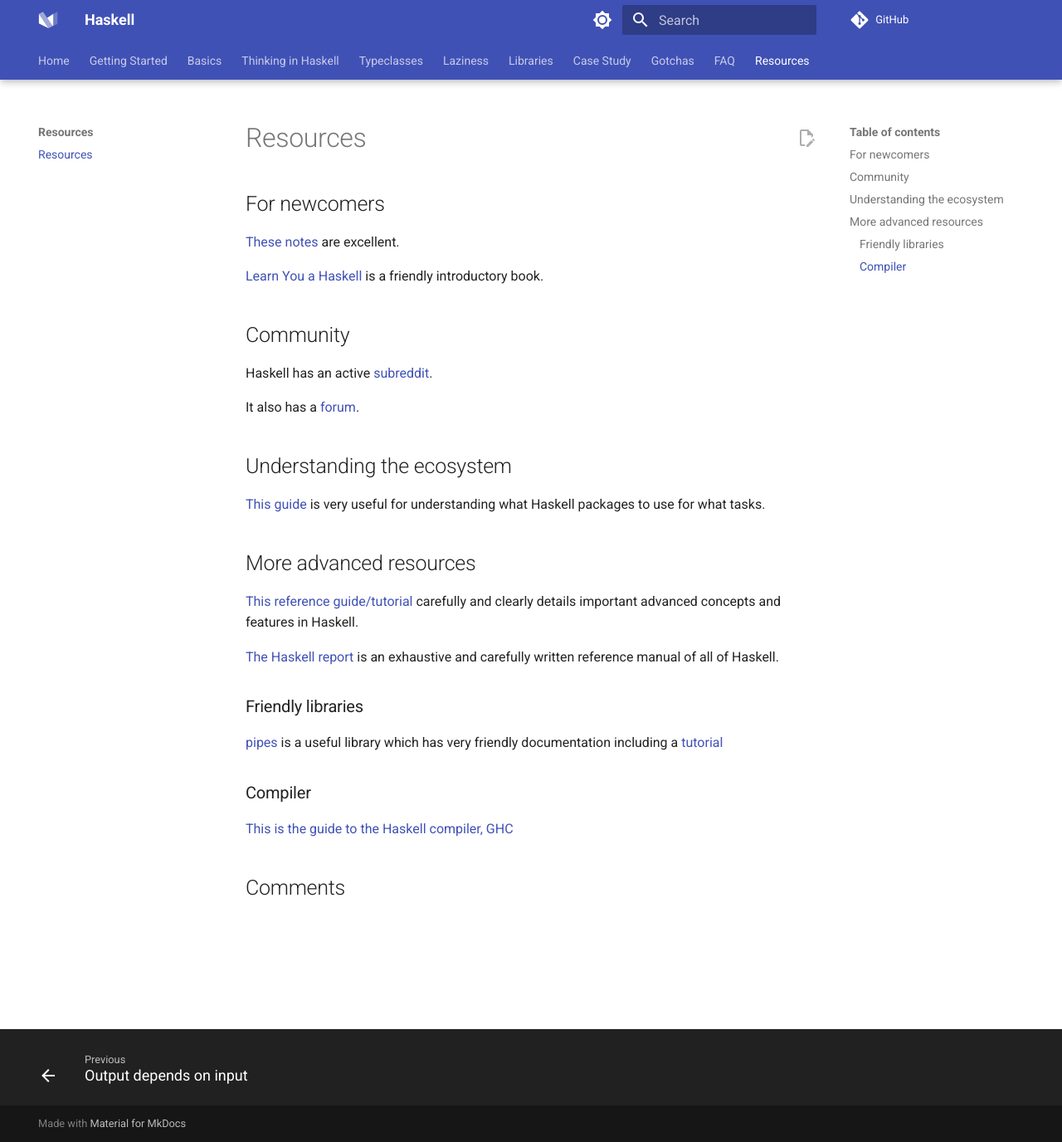
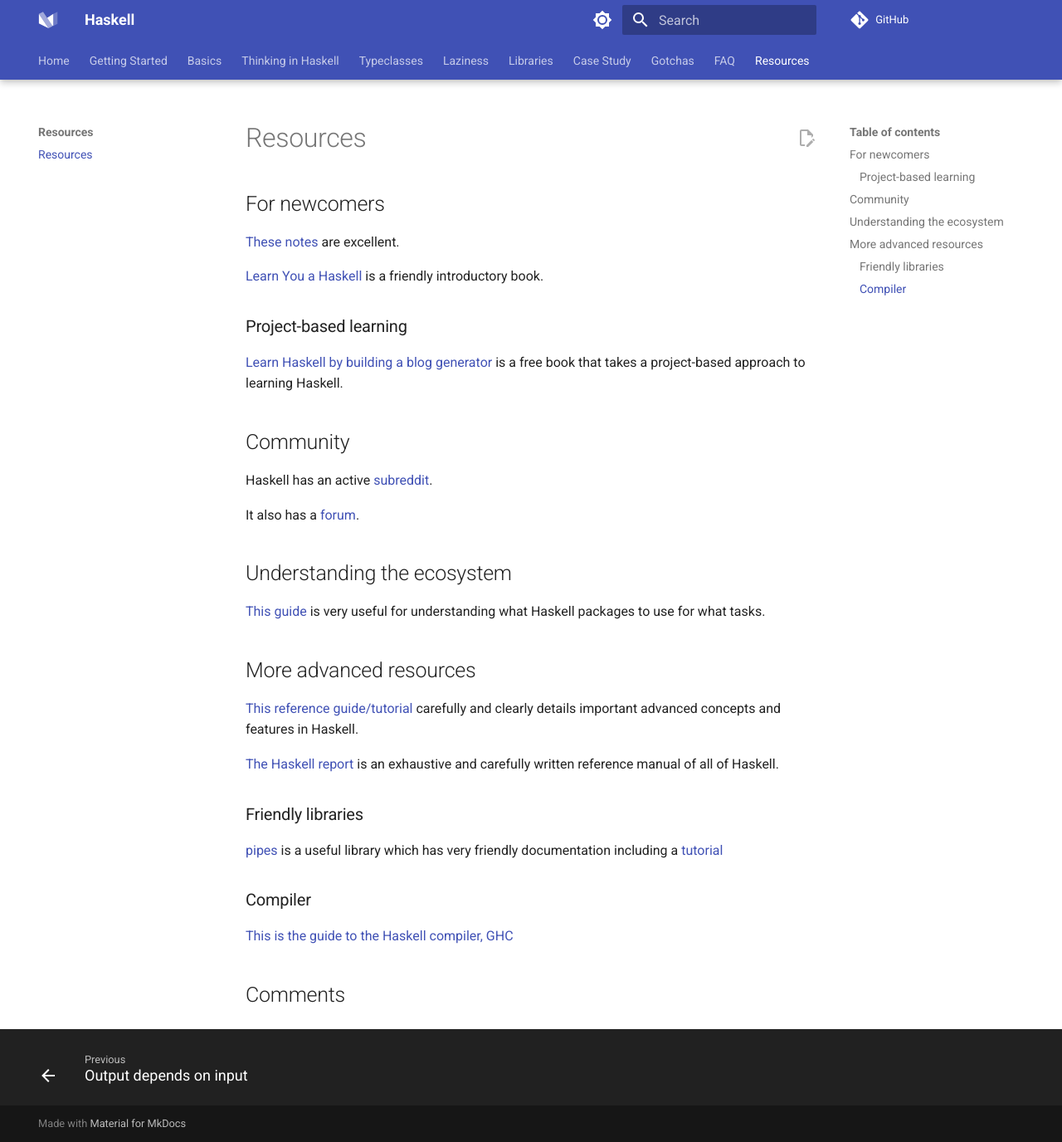
Before and after one commit to reubenharry/haskell-docs, an MkDocs documentation site: the page built from docs/docs/resources/resources.md, in a window 1280 px wide and 1376 px high. Shown: the whole window at 83% size. Built offline with MkDocs 1.6.1 and Material for MkDocs 9.7.7, drawn with Linux system fonts in a browser that asks for light colours; comment, search, counter and statistics services are not loaded.

Commit message:
add lhbg to resources page

```diff
--- a/docs/docs/resources/resources.md
+++ b/docs/docs/resources/resources.md
@@ -7,6 +7,10 @@ comments: true
 [These notes](https://www.seas.upenn.edu/~cis1940/fall16/lectures/01-intro.html) are excellent.
 
 [Learn You a Haskell](http://learnyouahaskell.com/) is a friendly introductory book.
+
+### Project-based learning
+
+[Learn Haskell by building a blog generator](https://lhbg-book.link) is a free book that takes a project-based approach to learning Haskell.
 
 ## Community
 
```
